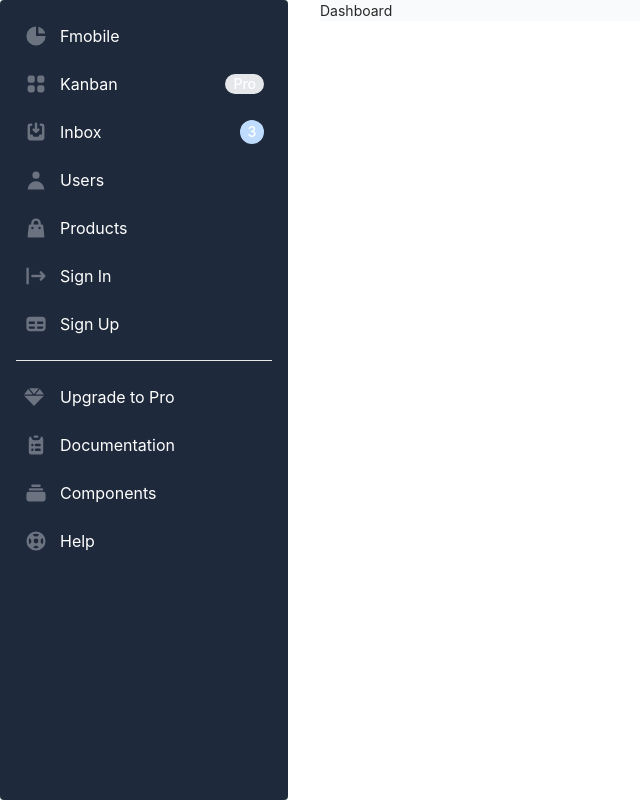
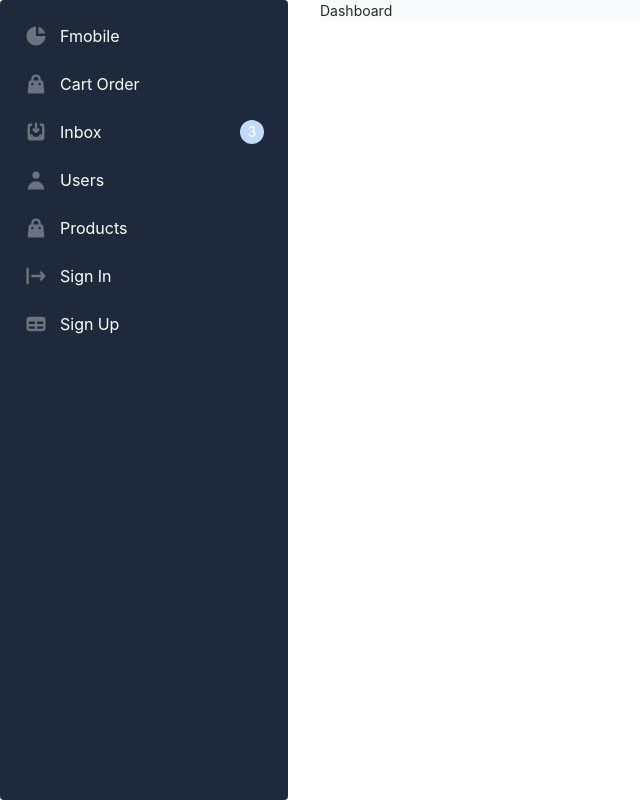
Before and after one commit to khoa259/fmobile-datn, a React (Vite) app: page /admin/dashboard in a window 1280 px wide. Shown: the whole page, without its empty margins (0-640 px from the left). Built offline with nearby package versions, Linux system fonts and the light colour scheme; data requests are answered from the project's data file.

Commit message:
fix sidebar

```diff
--- a/db.json
+++ b/db.json
@@ -39,9 +39,43 @@
       "color": "#6d3234",
       "img": "http://loremflickr.com/640/480/business",
       "id": "4"
+    },
+    {
+      "img": "https://bizweb.dktcdn.net/100/431/381/products/iphone-13-pro-green-select.png?v=1647659119563",
+      "name": "Cunthoi",
+      "category": "Danh Mục",
+      "price": "1233",
+      "description": "sdfnsdklf",
+      "id": "GYQo8m3"
     }
   ],
   "orders": [
-    {}
+    {
+      "infoOrder": {
+        "fullName": "Toai Bui",
+        "email": "buitoai2031@gmail.com",
+        "phoneNumber": "0985738577",
+        "city": "Hà Nội",
+        "district": "Đống Đa",
+        "street": "Số 5 Trúc Khê, Đống Đa, Hà Nội",
+        "address": "Số 5 Trúc Khê, Đống Đa, Hà Nội",
+        "notes": ""
+      },
+      "orderItems": [
+        {
+          "createdAt": "2022-09-19T14:27:31.637Z",
+          "name": "Gorgeous Metal Pants",
+          "price": "675.00",
+          "description": "It is a long established fact that a reader will be distracted by thereadable content of a page when looking at its layout. The point of usingLorem Ipsum is that it has a more-or-less normal distribution of letters.",
+          "category": "Andy shoes are designed to keeping in mind durability as well as trends, the most stylish range of shoes & sandals",
+          "color": "#367b05",
+          "img": "http://loremflickr.com/640/480/business",
+          "id": "1",
+          "quantity": 3
+        }
+      ],
+      "totalPrice": 2085.75,
+      "id": 88
+    }
   ]
 }
--- a/src/components/Admin/sideBarAmin/sideBar.jsx
+++ b/src/components/Admin/sideBarAmin/sideBar.jsx
@@ -1,7 +1,19 @@
-import React from "react";
+import React, { useEffect, useState } from "react";
+import { useDispatch } from "react-redux";
 import { Link } from "react-router-dom";
+import { getProducts } from "../../../slice/productSlice";
 
 const SideBar = () => {
+  const dispatch = useDispatch();
+  const [products, setProducts] = useState([]);
+  useEffect(() => {
+    dispatch(getProducts())
+      .unwrap()
+      .then((value) => {
+        setProducts(value);
+      })
+      .catch((err) => {});
+  }, []);
   return (
     <div>
       <aside className="w-80" aria-label="Sidebar">
@@ -37,12 +49,13 @@ const SideBar = () => {
                   viewBox="0 0 20 20"
                   xmlns="http://www.w3.org/2000/svg"
                 >
-                  <path d="M5 3a2 2 0 00-2 2v2a2 2 0 002 2h2a2 2 0 002-2V5a2 2 0 00-2-2H5zM5 11a2 2 0 00-2 2v2a2 2 0 002 2h2a2 2 0 002-2v-2a2 2 0 00-2-2H5zM11 5a2 2 0 012-2h2a2 2 0 012 2v2a2 2 0 01-2 2h-2a2 2 0 01-2-2V5zM11 13a2 2 0 012-2h2a2 2 0 012 2v2a2 2 0 01-2 2h-2a2 2 0 01-2-2v-2z" />
+                  <path
+                    fillRule="evenodd"
+                    d="M10 2a4 4 0 00-4 4v1H5a1 1 0 00-.994.89l-1 9A1 1 0 004 18h12a1 1 0 00.994-1.11l-1-9A1 1 0 0015 7h-1V6a4 4 0 00-4-4zm2 5V6a2 2 0 10-4 0v1h4zm-6 3a1 1 0 112 0 1 1 0 01-2 0zm7-1a1 1 0 100 2 1 1 0 000-2z"
+                    clipRule="evenodd"
+                  />
                 </svg>
-                <span className="flex-1 ml-3 text-white text-white whitespace-nowrap">Kanban</span>
-                <span className="inline-flex justify-center items-center px-2 ml-3 text-white text-sm font-medium text-gray-800 bg-gray-200 rounded-full dark:bg-gray-700 dark:text-gray-300">
-                  Pro
-                </span>
+                <span className="flex-1 ml-3 text-white text-white whitespace-nowrap">Cart Order</span>
               </Link>
             </li>
             <li>
@@ -83,6 +96,7 @@ const SideBar = () => {
                 <span className="flex-1 ml-3 text-white text-white whitespace-nowrap">Users</span>
               </Link>
             </li>
+
             <li>
               <Link
                 to="/admin/products"
@@ -104,6 +118,7 @@ const SideBar = () => {
                 <span className="flex-1 ml-3 text-white text-white whitespace-nowrap">Products</span>
               </Link>
             </li>
+
             <li>
               <Link
                 to="/admin"
@@ -147,91 +162,6 @@ const SideBar = () => {
               </Link>
             </li>
           </ul>
-          <ul className="pt-4 mt-4 space-y-2 border-t border-gray-200 dark:border-gray-700">
-            <li>
-              <Link
-                to="/admin"
-                className="flex items-center p-2 text-base font-normal text-gray-900 rounded-lg transition duration-75 hover:bg-slate-700 dark:hover:bg-gray-700 dark:text-white group"
-              >
-                <svg
-                  aria-hidden="true"
-                  className="flex-shrink-0 w-5 h-5 text-gray-500 transition duration-75 group-hover:text-gray-900 dark:group-hover:text-white dark:text-gray-400"
-                  focusable="false"
-                  data-prefix="fas"
-                  data-icon="gem"
-                  role="img"
-                  xmlns="http://www.w3.org/2000/svg"
-                  viewBox="0 0 512 512"
-                >
-                  <path
-                    fill="currentColor"
-                    d="M378.7 32H133.3L256 182.7L378.7 32zM512 192l-107.4-141.3L289.6 192H512zM107.4 50.67L0 192h222.4L107.4 50.67zM244.3 474.9C247.3 478.2 251.6 480 256 480s8.653-1.828 11.67-5.062L510.6 224H1.365L244.3 474.9z"
-                  />
-                </svg>
-                <span className="ml-4 text-white">Upgrade to Pro</span>
-              </Link>
-            </li>
-            <li>
-              <Link
-                to="/admin"
-                className="flex items-center p-2 text-base font-normal text-gray-900 rounded-lg transition duration-75 hover:bg-slate-700 dark:hover:bg-gray-700 dark:text-white group"
-              >
-                <svg
-                  aria-hidden="true"
-                  className="flex-shrink-0 w-6 h-6 text-gray-500 transition duration-75 dark:text-gray-400 group-hover:text-gray-900 dark:group-hover:text-white"
-                  fill="currentColor"
-                  viewBox="0 0 20 20"
-                  xmlns="http://www.w3.org/2000/svg"
-                >
-                  <path d="M9 2a1 1 0 000 2h2a1 1 0 100-2H9z" />
-                  <path
-                    fillRule="evenodd"
-                    d="M4 5a2 2 0 012-2 3 3 0 003 3h2a3 3 0 003-3 2 2 0 012 2v11a2 2 0 01-2 2H6a2 2 0 01-2-2V5zm3 4a1 1 0 000 2h.01a1 1 0 100-2H7zm3 0a1 1 0 000 2h3a1 1 0 100-2h-3zm-3 4a1 1 0 100 2h.01a1 1 0 100-2H7zm3 0a1 1 0 100 2h3a1 1 0 100-2h-3z"
-                    clipRule="evenodd"
-                  />
-                </svg>
-                <span className="ml-3 text-white">Documentation</span>
-              </Link>
-            </li>
-            <li>
-              <Link
-                to="/admin"
-                className="flex items-center p-2 text-base font-normal text-gray-900 rounded-lg transition duration-75 hover:bg-slate-700 dark:hover:bg-gray-700 dark:text-white group"
-              >
-                <svg
-                  aria-hidden="true"
-                  className="flex-shrink-0 w-6 h-6 text-gray-500 transition duration-75 dark:text-gray-400 group-hover:text-gray-900 dark:group-hover:text-white"
-                  fill="currentColor"
-                  viewBox="0 0 20 20"
-                  xmlns="http://www.w3.org/2000/svg"
-                >
-                  <path d="M7 3a1 1 0 000 2h6a1 1 0 100-2H7zM4 7a1 1 0 011-1h10a1 1 0 110 2H5a1 1 0 01-1-1zM2 11a2 2 0 012-2h12a2 2 0 012 2v4a2 2 0 01-2 2H4a2 2 0 01-2-2v-4z" />
-                </svg>
-                <span className="ml-3 text-white">Components</span>
-              </Link>
-            </li>
-            <li>
-              <Link
-                to="/admin"
-                className="flex items-center p-2 text-base font-normal text-gray-900 rounded-lg transition duration-75 hover:bg-slate-700 dark:hover:bg-gray-700 dark:text-white group"
-              >
-                <svg
-                  aria-hidden="true"
-                  className="flex-shrink-0 w-6 h-6 text-gray-500 transition duration-75 dark:text-gray-400 group-hover:text-gray-900 dark:group-hover:text-white"
-                  fill="currentColor"
-                  viewBox="0 0 20 20"
-                  xmlns="http://www.w3.org/2000/svg"
-                >
-                  <path
-                    fillRule="evenodd"
-                    d="M18 10a8 8 0 11-16 0 8 8 0 0116 0zm-2 0c0 .993-.241 1.929-.668 2.754l-1.524-1.525a3.997 3.997 0 00.078-2.183l1.562-1.562C15.802 8.249 16 9.1 16 10zm-5.165 3.913l1.58 1.58A5.98 5.98 0 0110 16a5.976 5.976 0 01-2.516-.552l1.562-1.562a4.006 4.006 0 001.789.027zm-4.677-2.796a4.002 4.002 0 01-.041-2.08l-.08.08-1.53-1.533A5.98 5.98 0 004 10c0 .954.223 1.856.619 2.657l1.54-1.54zm1.088-6.45A5.974 5.974 0 0110 4c.954 0 1.856.223 2.657.619l-1.54 1.54a4.002 4.002 0 00-2.346.033L7.246 4.668zM12 10a2 2 0 11-4 0 2 2 0 014 0z"
-                    clipRule="evenodd"
-                  />
-                </svg>
-                <span className="ml-3 text-white">Help</span>
-              </Link>
-            </li>
-          </ul>
         </div>
       </aside>
     </div>
--- a/src/pages/client/checkOut.jsx
+++ b/src/pages/client/checkOut.jsx
@@ -39,7 +39,8 @@ const CheckOut = () => {
     const orderItems = cart.cartItems;
     const order = { infoOrder, orderItems, totalPrice };
     localStorage.getItem("order", JSON.stringify(order));
-    dispatch(addToOrder(order));
+    const random = Math.floor(Math.random() * 1000);
+    dispatch(addToOrder({ ...order, id: random }));
     console.log("1234", order);
   };
   return (
```
